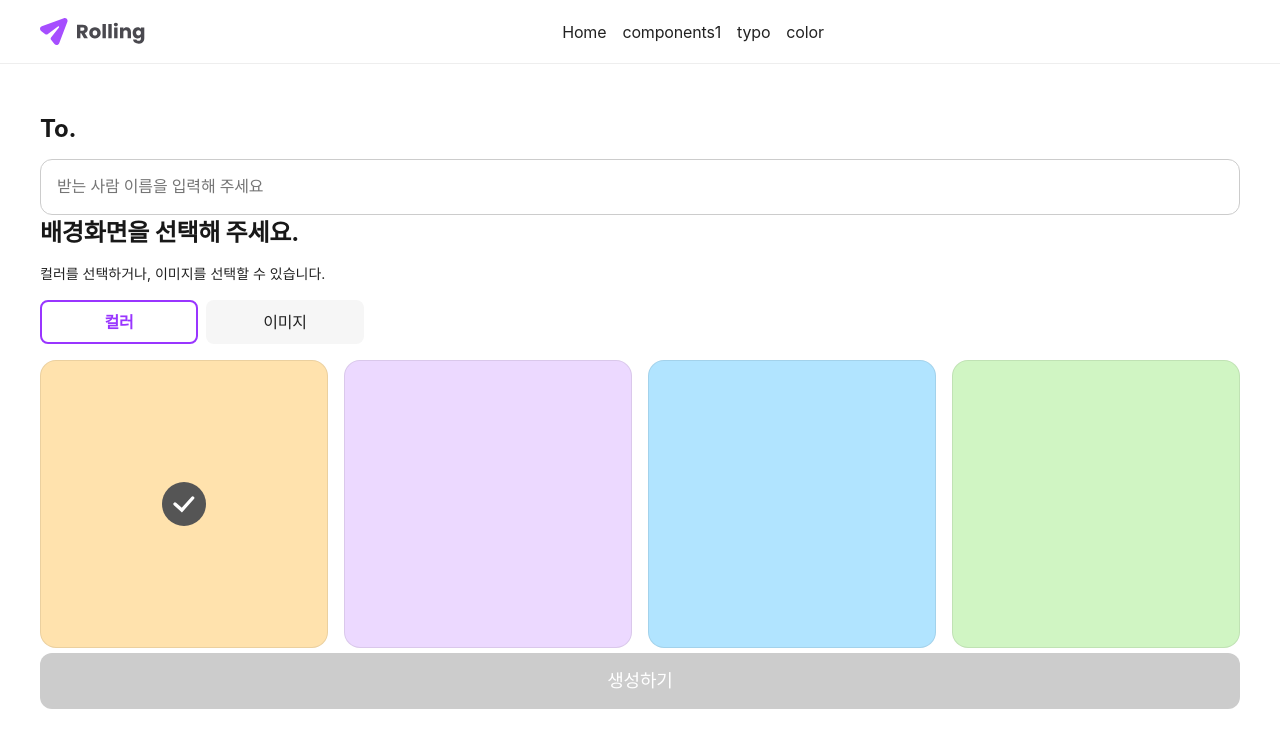
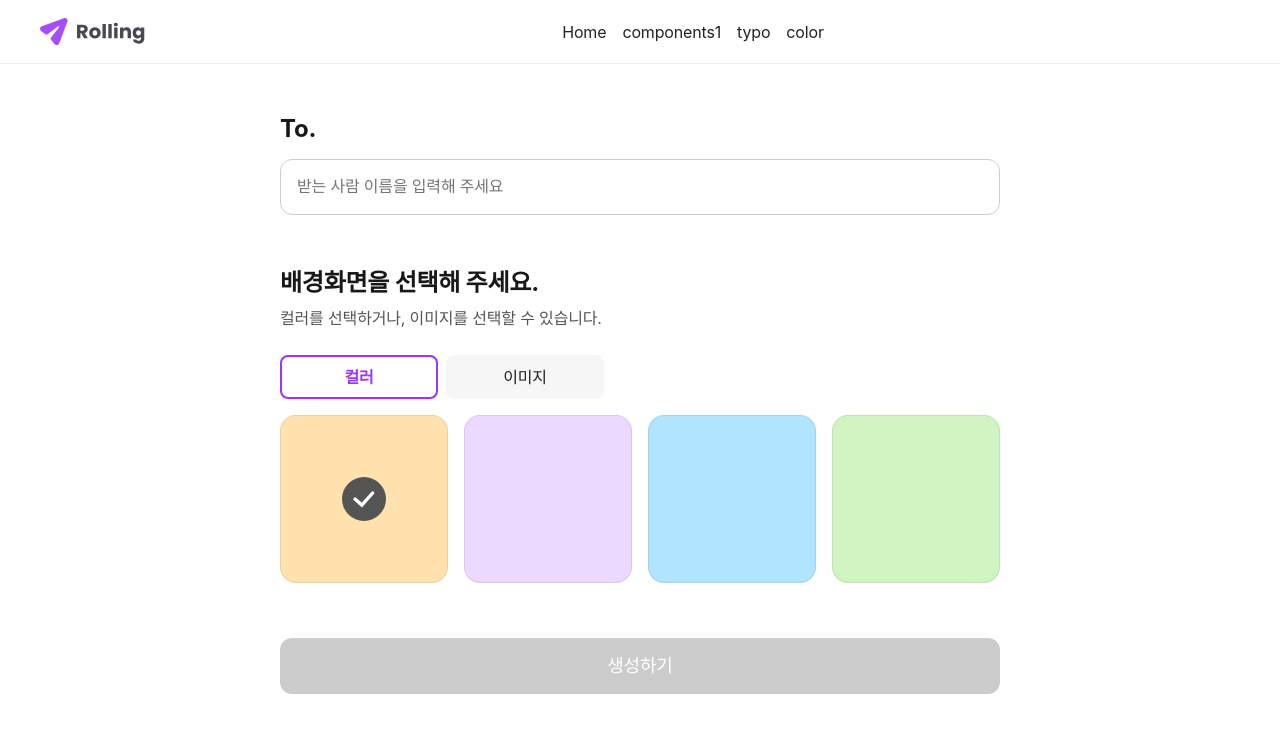
Before and after one commit to daeya0406/rolling-part2-team2, a React (Vite) app: page /post in a window 1280 px wide. Shown: the top 748 px of the page. Built offline with nearby package versions, Linux system fonts and the light colour scheme; a web font is replaced by a local one.

Commit message:
feat : SendMessage 완료

```diff
--- a/src/pages/Post/SendMessage/index.jsx
+++ b/src/pages/Post/SendMessage/index.jsx
@@ -1,8 +1,9 @@
 import { useState, useEffect } from "react";
-import { useParams } from "react-router-dom";
+import { useParams, useNavigate } from "react-router-dom";
 import { getProfileImages } from "@/apis/getProfileImages";
 import { postMessage } from "@/apis/postMessage";
 
+// ReactQuill
 import ReactQuill from "react-quill-new";
 import "react-quill-new/dist/quill.snow.css";
 
@@ -20,6 +21,9 @@ export default function SendMessage() {
   const [profileImage, setProfileImage] = useState("");
   const [value, setValue] = useState("");
   const [sender, setSender] = useState("");
+  const [nameTouched, setNameTouched] = useState(false);
+
+  const navigate = useNavigate();
 
   const team = "19-2";
   const { id: recipientId } = useParams();
@@ -35,7 +39,6 @@ export default function SendMessage() {
     };
     fetchImages();
   }, []);
-
   const handleSubmit = async (e) => {
     e.preventDefault();
     try {
@@ -49,28 +52,45 @@ export default function SendMessage() {
         font: selectedFont,
       });
       alert("메시지 전송 완료!");
+      navigate(`/post/${recipientId}`);
     } catch (err) {
       console.error(err);
       alert("메시지 전송 실패");
     }
   };
 
+  const MAX_NAME_LEN = 20;
+  const trimmedName = sender.trim();
+  const isNameValid =
+    trimmedName.length > 0 && trimmedName.length <= MAX_NAME_LEN;
+  const showNameError = nameTouched && !isNameValid;
+  const handleNameBlur = () => setNameTouched(true);
+
+  const handleNameFocus = () => {
+    if (nameTouched) {
+      setNameTouched(false);
+    }
+  };
+
+  const isMessageValid = value.replace(/<(.|\n)*?>/g, "").trim().length > 0;
+
   return (
     <form className="write-wrap" onSubmit={handleSubmit}>
       <section>
-        <div className="inner">
         <h2>From.</h2>
         <InputText
           id="fromName"
           placeholder="이름을 입력해 주세요"
           value={sender}
           onChange={(e) => setSender(e.target.value)}
+          onFocus={handleNameFocus}
+          onBlur={handleNameBlur}
+          placeholder="받는 사람 이름을 입력해 주세요"
+          error={showNameError}
         />
-        </div>
       </section>
 
       <section>
-        <div className="inner">
         <h2>프로필 이미지</h2>
         <div className="profile-images-wrap">
           <Avatar
@@ -95,11 +115,9 @@ export default function SendMessage() {
             </div>
           </div>
         </div>
-        </div>
       </section>
 
       <section>
-        <div className="inner">
         <h2>관계 선택</h2>
         <SelectRelation
           value={relation}
@@ -107,11 +125,9 @@ export default function SendMessage() {
           dropdownMode="overlay"
           options={["친구", "지인", "동료", "가족"]}
         />
-        </div>
       </section>
 
       <section>
-        <div className="inner">
         <h2>롤링페이퍼 작성</h2>
         <ReactQuill
           theme="snow"
@@ -120,11 +136,9 @@ export default function SendMessage() {
           placeholder="메시지를 입력하세요"
           className="quill-editor"
         />
-        </div>
       </section>
 
       <section>
-        <div className="inner">
         <h2>폰트 선택</h2>
         <SelectRelation
           value={selectedFont}
@@ -137,17 +151,15 @@ export default function SendMessage() {
             "나눔손글씨 손편지체",
           ]}
         />
-        </div>
       </section>
 
-      <div className="inner">
       <Button
         label="생성하기"
         className="button-submit"
         size="lg"
         variant="primary"
+        disabled={!isNameValid || !isMessageValid}
       />
-      </div>
     </form>
   );
 }
--- a/src/pages/Post/SendMessage/style.scss
+++ b/src/pages/Post/SendMessage/style.scss
@@ -7,9 +7,8 @@ h2 {
 .write-wrap {
   display: grid;
   row-gap: 50px;
-  .inner {
-    max-width: 720px;
-  }
+  max-width: 768px;
+  padding: 0 24px;
   section {
     .title-wrap {
       margin-bottom: 24px;
--- a/src/pages/Post/index.jsx
+++ b/src/pages/Post/index.jsx
@@ -98,7 +98,6 @@ export default function Post() {
   return (
     <form className="write-wrap" onSubmit={handleSubmit}>
       <section>
-        <div className="inner">
         <h2 className="title">To.</h2>
         <InputText
           id="toName"
@@ -109,10 +108,8 @@ export default function Post() {
           placeholder="받는 사람 이름을 입력해 주세요"
           error={showNameError}
         />
-        </div>
       </section>
       <section>
-        <div className="inner">
         <div className="title-wrap">
           <h2>배경화면을 선택해 주세요.</h2>
           <p>컬러를 선택하거나, 이미지를 선택할 수 있습니다.</p>
@@ -183,10 +180,7 @@ export default function Post() {
                         />
                         {!isLoaded && (
                           <div className="image-loading-overlay">
-                              <Loading
-                                size="lg"
-                                text="이미지를 불러오는 중..."
-                              />
+                            <Loading size="lg" text="이미지를 불러오는 중..." />
                           </div>
                         )}
                         {active && (
@@ -212,9 +206,7 @@ export default function Post() {
             )}
           </>
         )}
-        </div>
       </section>
-      <div className="inner">
       <Button
         label="생성하기"
         className="button-submit"
@@ -222,7 +214,6 @@ export default function Post() {
         variant="primary"
         disabled={!isNameValid}
       />
-      </div>
     </form>
   );
 }
--- a/src/pages/Post/style.scss
+++ b/src/pages/Post/style.scss
@@ -6,7 +6,8 @@ h2 {
 
 .write-wrap {
   margin: 47px auto 60px;
-  .inner {
+  max-width: 768px;
+  padding: 0 24px;
   section {
     .title-wrap {
       margin-bottom: 24px;
@@ -16,7 +17,6 @@ h2 {
       p {
         @include typo(16, 400);
         color: var(--c-gray500);
-        }
       }
     }
   }
```
Also changed, not shown: src/router/routes.jsx (+3 -5 lines). Lines whose indentation alone changed are shown as unchanged.
